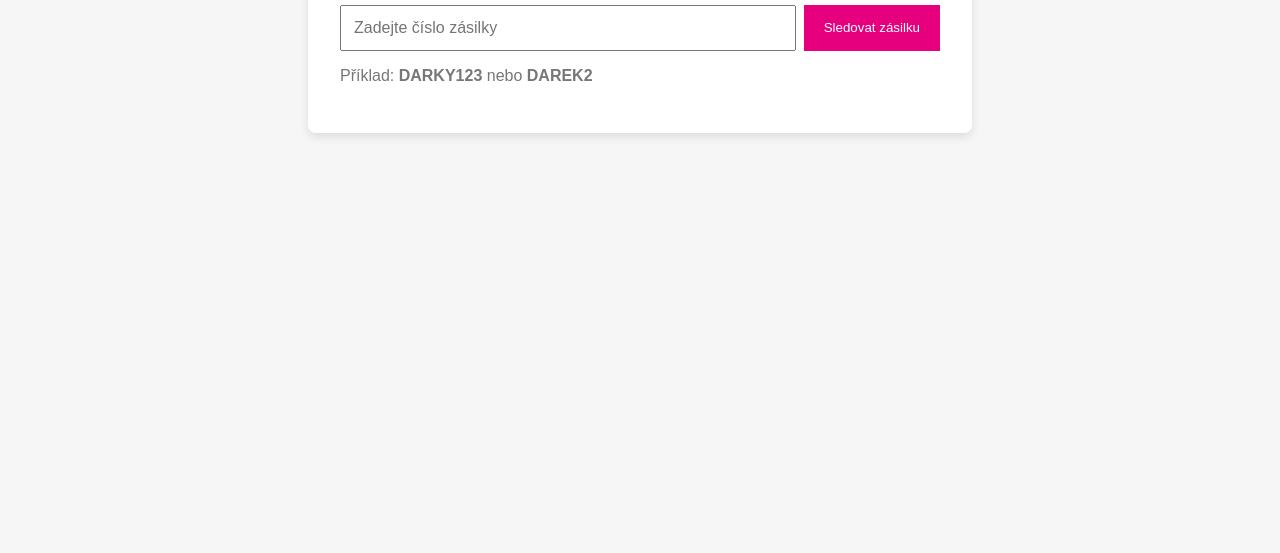
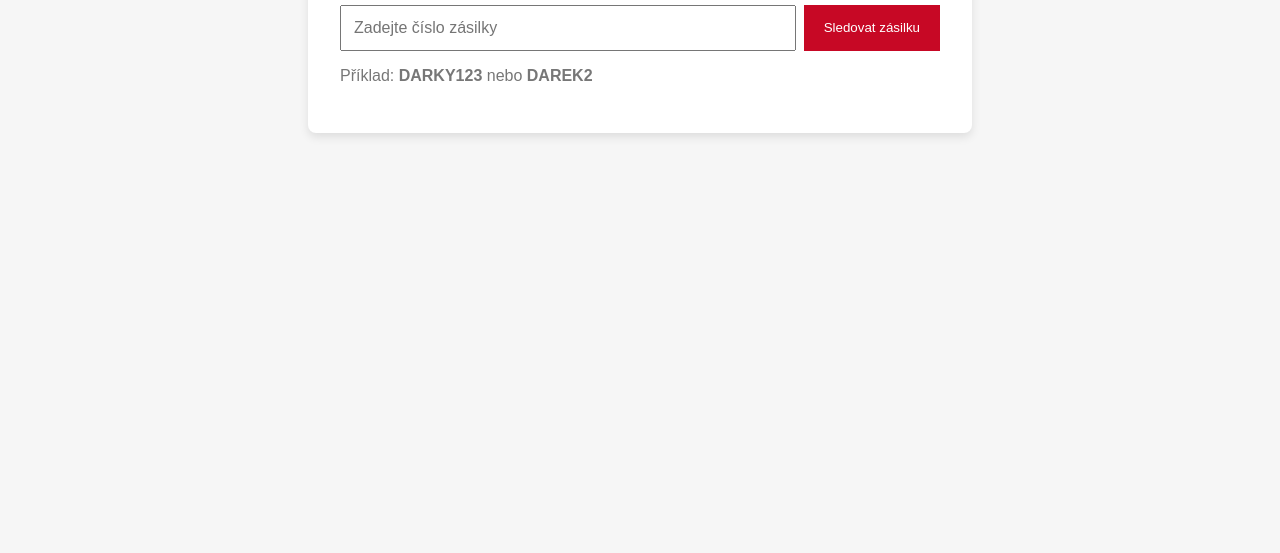
Before and after one commit to jcerveny96/jeziskovna, a plain HTML site: page index.html in a window 1280 px wide. Shown: the part 247-800 px from the top of the page. Drawn offline with Linux system fonts and the light colour scheme.

Commit message:
Update style.css

```diff
--- a/style.css
+++ b/style.css
@@ -35,7 +35,7 @@ body {
 
 .track-box button {
   padding: 12px 20px;
-  background: #e6007e;
+  background: #c70825;
   border: none;
   color: white;
   cursor: pointer;
```
